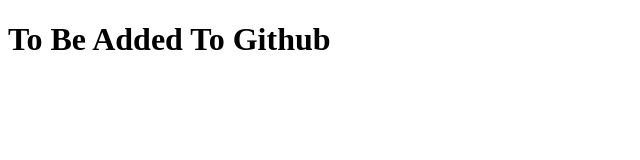
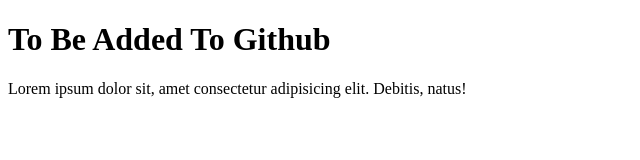
Before and after one commit to Karaye4/github, a plain HTML site: page index.html in a window 1280 px wide. Shown: the whole page, without its empty margins (0-640 px from the left). Drawn offline with Linux system fonts and the light colour scheme.

Commit message:
updated index

```diff
--- a/index.html
+++ b/index.html
@@ -7,5 +7,6 @@
 </head>
 <body>
     <h1>To Be Added To Github</h1>
+    <p>Lorem ipsum dolor sit, amet consectetur adipisicing elit. Debitis, natus!</p>
 </body>
 </html>
```
